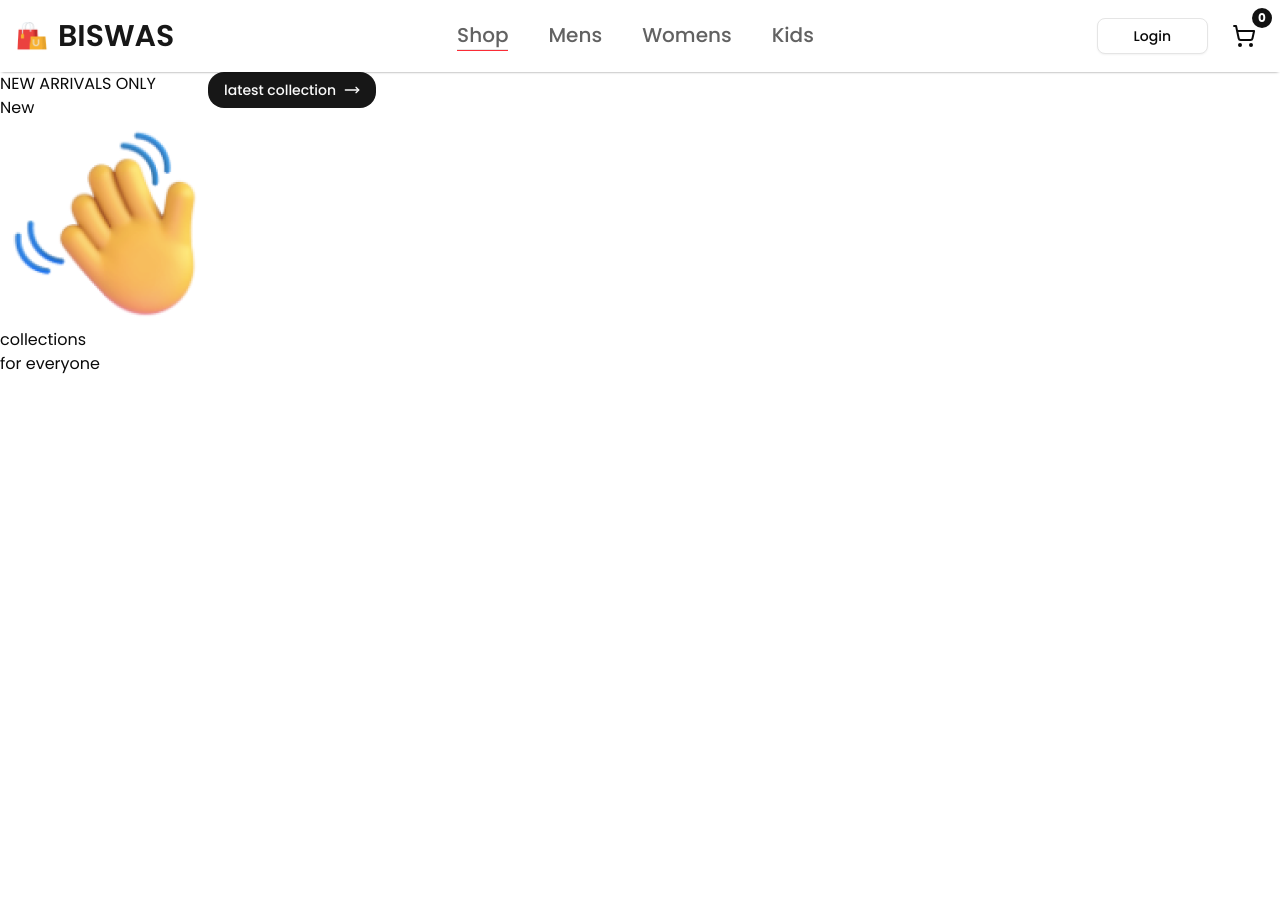
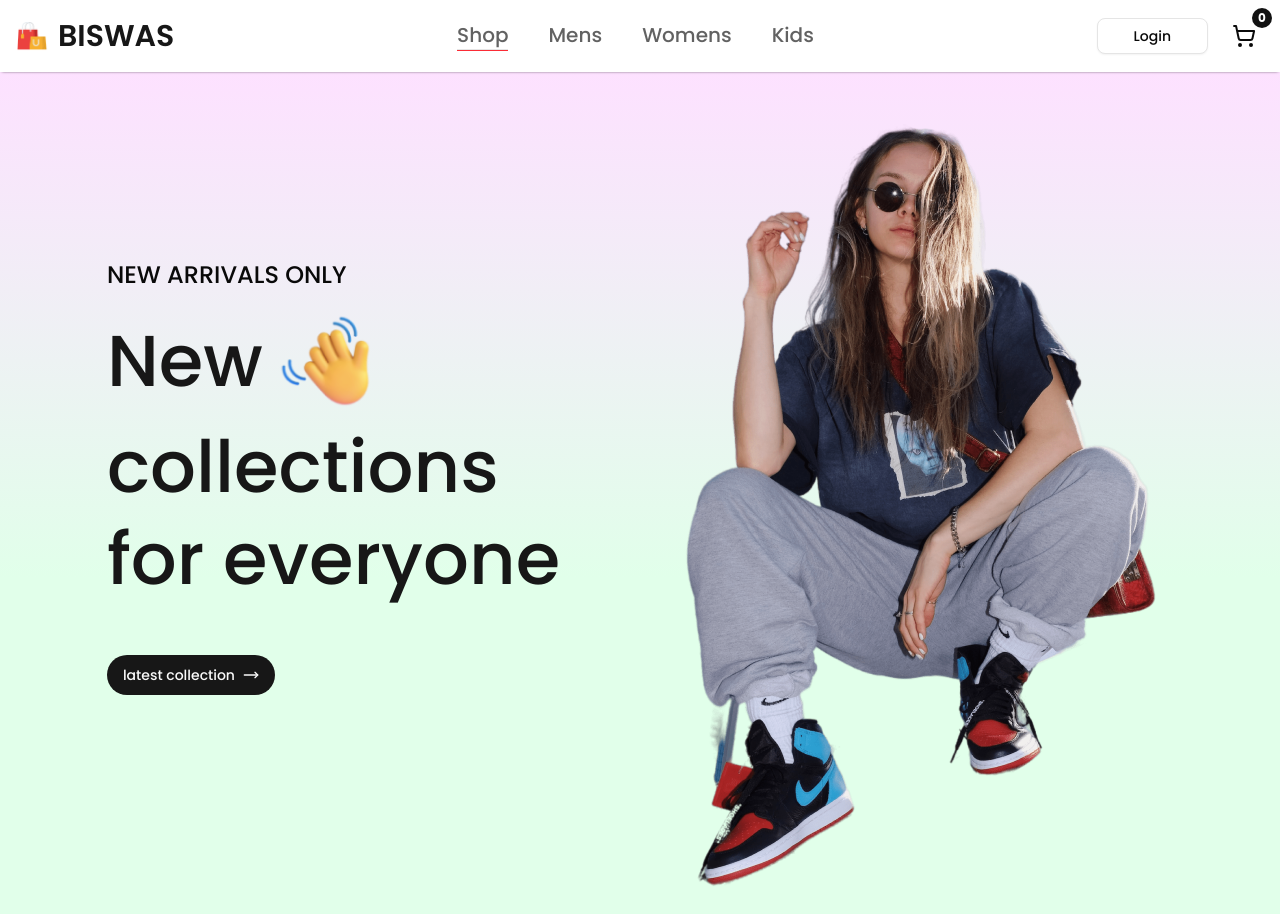
Before and after one commit to bishwas350/shopper, a React (Vite) app: page / in a window 1280 px wide. Before the commit the page ends 800 px from the top, so only its background shows below. Built offline with nearby package versions, Linux system fonts and the light colour scheme.

Commit message:
feat: enhance Hero component layout and styling; add hero image and improve button design

```diff
--- a/src/components/Hero.jsx
+++ b/src/components/Hero.jsx
@@ -4,23 +4,28 @@ import Flex from "./Flex";
 import handIcon from "../assets/hand_icon.png";
 import { Button } from "./ui/button";
 import { ArrowUpRightFromSquareIcon, MoveRight } from "lucide-react";
+import hero_image from "../assets/hero_image.png";
 const Hero = () => {
   return (
-    <div className="hero">
+    <div className="hero bg-[linear-gradient(180deg,#fde1ff,#e1ffea_60%)]">
       <Container>
-        <Flex>
-          <div className="hero-left">
-            <h2>NEW ARRIVALS ONLY</h2>
+        <Flex className={'justify-center items-center'}>
+          <div className="hero-left flex flex-col justify-center gap-5 leading-1 pl-16">
+            <h2 className="text-[#090909] text-2xl font-medium">NEW ARRIVALS ONLY</h2>
           <div
-          className="hand-hand-icon">
-            <p>New</p>
-            <img src={handIcon} alt="" />
+          className="hand-hand-icon flex items-center gap-3">
+            <p className="text-[#171717] text-7xl font-medium">New</p>
+            <img className="w-[100px]" src={handIcon} alt="" />
           </div>
-            <p>collections</p>
-            <p>for everyone</p>
+            <p className="text-[#171717] text-7xl font-medium">collections</p>
+            <p className="text-[#171717] text-7xl font-medium pb-2">for everyone</p>
+          <div className="my-8">
+            <Button className={'py-5 rounded-3xl'} >latest collection <span><MoveRight/></span></Button>
           </div>
-          <Button className={'rounded-2xl'}>latest collection <span><MoveRight/></span></Button>
-          <div className="hero-right"></div>
+          </div>
+          <div className="hero-right flex justify-center pl-16">
+            <img src={hero_image} alt="" />
+          </div>
         </Flex>
       </Container>
     </div>
--- a/src/components/Navbar.jsx
+++ b/src/components/Navbar.jsx
@@ -77,8 +77,8 @@ function Navbar() {
                   </div>
 
                   {/* Mobile Menu Items */}
-                  <nav className=" flex pt-6">
-                    <Menu className="ml-4 text-[#626262] flex-col font-medium space-y-2">
+                  <nav className=" flex ">
+                    <Menu className="ml-4 text-[#626262] flex-col font-medium ">
                       {navItems.map((item) => (
                         <NavItem key={item.key} item={item} isMobile={true} />
                       ))}
--- a/src/components/ui/button.jsx
+++ b/src/components/ui/button.jsx
@@ -5,7 +5,7 @@ import { cva } from "class-variance-authority";
 import { cn } from "@/lib/utils"
 
 const buttonVariants = cva(
-  "inline-flex items-center justify-center gap-2 whitespace-nowrap rounded-md text-sm font-medium  transition-all disabled:pointer-events-none disabled:opacity-50 [&_svg]:pointer-events-none [&_svg:not([class*='size-'])]:size-4 shrink-0 [&_svg]:shrink-0 outline-none focus-visible:border-ring focus-visible:ring-ring/50 focus-visible:ring-[3px] aria-invalid:ring-destructive/20 dark:aria-invalid:ring-destructive/40 aria-invalid:border-destructive",
+  "inline-flex items-center justify-center gap-2 whitespace-nowrap rounded-md text-sm font-medium transition-all disabled:pointer-events-none disabled:opacity-50 [&_svg]:pointer-events-none [&_svg:not([class*='size-'])]:size-4 shrink-0 [&_svg]:shrink-0 outline-none focus-visible:border-ring focus-visible:ring-ring/50 focus-visible:ring-[3px] aria-invalid:ring-destructive/20 dark:aria-invalid:ring-destructive/40 aria-invalid:border-destructive",
   {
     variants: {
       variant: {
```
